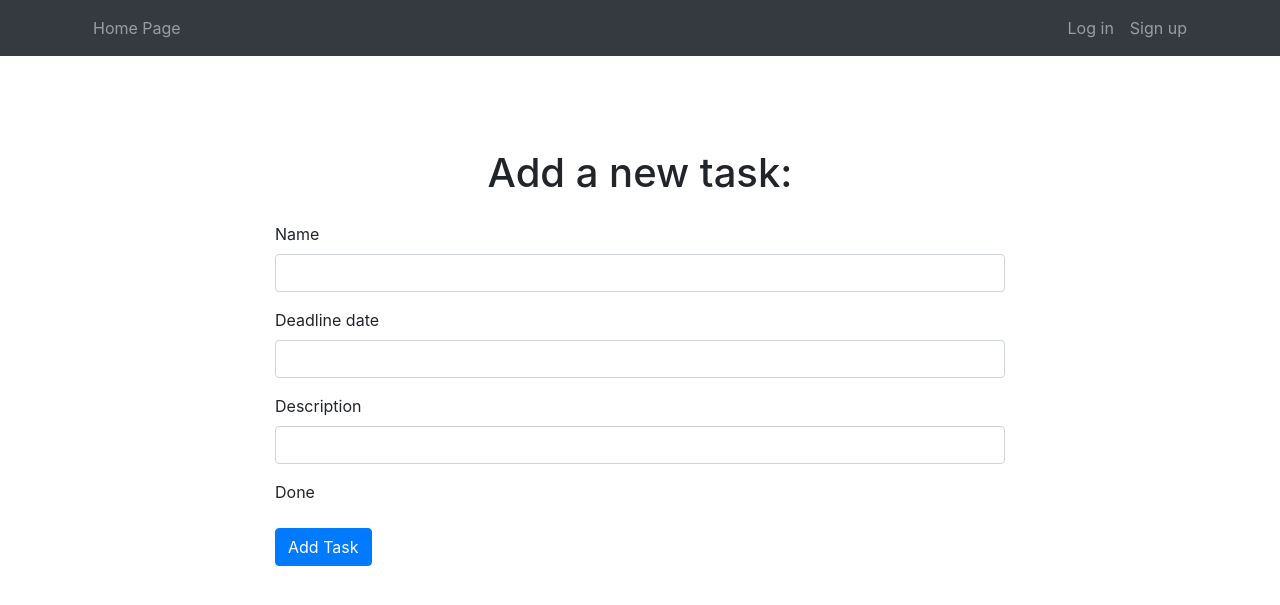
After one commit to TKlochowicz/to-do-list, a Flask app: template templates/create-task.html in a window 1280 px wide. The commit adds this page. Shown: the top 605 px of the page. Run offline with Flask 2, Linux system fonts and the light colour scheme; the template is opened without the code that fills it: values that come from a table or form of the project are taken from there, others are empty; some libraries are stand-ins or nearby versions.

Commit message:
Adding a new task

```diff
--- a/main.py
+++ b/main.py
@@ -2,11 +2,13 @@ from flask import Flask, render_template, redirect, url_for, flash, request, abo
 from flask_bootstrap import Bootstrap
 from flask_sqlalchemy import SQLAlchemy
 from flask_wtf import FlaskForm
-from wtforms import StringField, SubmitField, PasswordField
+from sqlalchemy.orm import relationship
+from wtforms import StringField, SubmitField, PasswordField, DateTimeField, RadioField
 from werkzeug.security import generate_password_hash, check_password_hash
 from flask_login import UserMixin, login_user, LoginManager, login_required, current_user, logout_user
 from wtforms.validators import DataRequired, URL, Email
 import os
+from functools import wraps
 
 class RegisterForm(FlaskForm):
     email = StringField("Email", validators=[Email(), DataRequired()])
@@ -18,6 +20,14 @@ class LoginForm(FlaskForm):
     email = StringField("Email", validators=[DataRequired()])
     password = PasswordField("Password", validators=[DataRequired()])
     submit = SubmitField("Log in")
+
+class NewTask(FlaskForm):
+    name = StringField("Name", validators=[DataRequired()])
+    deadline = DateTimeField("Deadline date", validators=[DataRequired()])
+    description = StringField("Description", validators=[DataRequired()])
+    done = RadioField("Done", validators=[DataRequired()])
+    submit = SubmitField("Add Task")
+
 
 
 app =Flask(__name__)
@@ -35,6 +45,17 @@ class User(db.Model, UserMixin):
     email = db.Column(db.String(250), unique=True,  nullable=False)
     password = db.Column(db.String(500), nullable=False)
     name = db.Column(db.String(250), nullable=False)
+    task = relationship('Task', back_populates='user')
+
+class Task(db.Model):
+    __tablename__ = "tasks"
+    id = db.Column(db.Integer, primary_key=True)
+    user_id= db.Column(db.Integer, db.ForeignKey("users.id"))
+    user = relationship("User", back_populates="task")
+    name = db.Column(db.String(50), nullable=False)
+    deadline = db.Column(db.DateTime)
+    done = db.Column(db.Boolean)
+    description = db.Column(db.String(500))
 
 
 
@@ -43,6 +64,14 @@ lm.init_app(app)
 
 with app.app_context():
     db.create_all()
+
+def logged_in_only(function):
+    @wraps(function)
+    def decorated_function(*args, **kwargs):
+        if current_user.is_anonymous:
+            abort(404)
+        return function(*args, **kwargs)
+    return decorated_function
 
 
 @lm.user_loader
@@ -94,6 +123,16 @@ def logout():
     logout_user()
     return redirect(url_for('home'))
 
+@app.route('/create_task')
+@logged_in_only
+def create():
+    user_logged_in=current_user.is_authenticated
+    form=NewTask()
+    if form.validate_on_submit():
+        pass
+
+    return render_template("create-task.html", form=form, logged_in=user_logged_in)
+
 
 if __name__ =='__main__':
     app.run(debug=True)
--- a/static/style.css
+++ b/static/style.css
@@ -5,11 +5,24 @@ body {
   }
   @media (max-width: 979px) {
     body {
-      padding-top: 0px;
+      padding-top: 40px;
     }
   }
 
+/* Headlines */
+.headline{
+  margin: auto;
+  text-align: center;
+  margin-top: 5%;
+}
+.title{
+  margin: 2%;
+}
+.personalized-headline{
+  margin: 2%;
+}
+
 /* Login Page */
 .login{
-  margin-top: 10%;
+  margin-top: 8%;
 }
--- /dev/null
+++ b/templates/create-task.html
@@ -0,0 +1,24 @@
+{% import "bootstrap/wtf.html" as wtf %}
+
+{% block content %}
+{%with messages = get_flashed_messages() %}
+{%include 'header.html'%}
+
+<div class="row headline">
+  <div class="col">
+  <h1 class="title">Add a new task:</h1>
+  </div>
+</div>
+
+  <div class="container create-task">
+    <div class="row">
+
+      <div class="col-lg-8 col-md-10 mx-auto content">
+        {{ wtf.quick_form(form, button_map={"submit": "primary"}) }}
+      </div>
+    </div>
+
+    {%endwith%}
+    {%endblock%}
+
+  {%include 'footer.html'%}
--- a/templates/header.html
+++ b/templates/header.html
@@ -21,7 +21,7 @@
   <nav class="navbar navbar-expand-lg navbar-dark fixed-top bg-dark" id="mainNav">
     <div class="container">
       <button class="navbar-toggler navbar-toggler-right" type="button" data-toggle="collapse" data-target="#navbarResponsive" aria-controls="navbarResponsive" aria-expanded="false" aria-label="Toggle navigation">
-        <i class="fas fa-bars"> </i> Menu
+        <i class="fas fa-bars"> </i>
       </button>
       <div class="collapse navbar-collapse" id="navbarResponsive">
         <ul class="navbar-nav mr-auto">
```
Also changed, not shown: templates/index.html (+13 -0 lines), instance/user_database.db.
